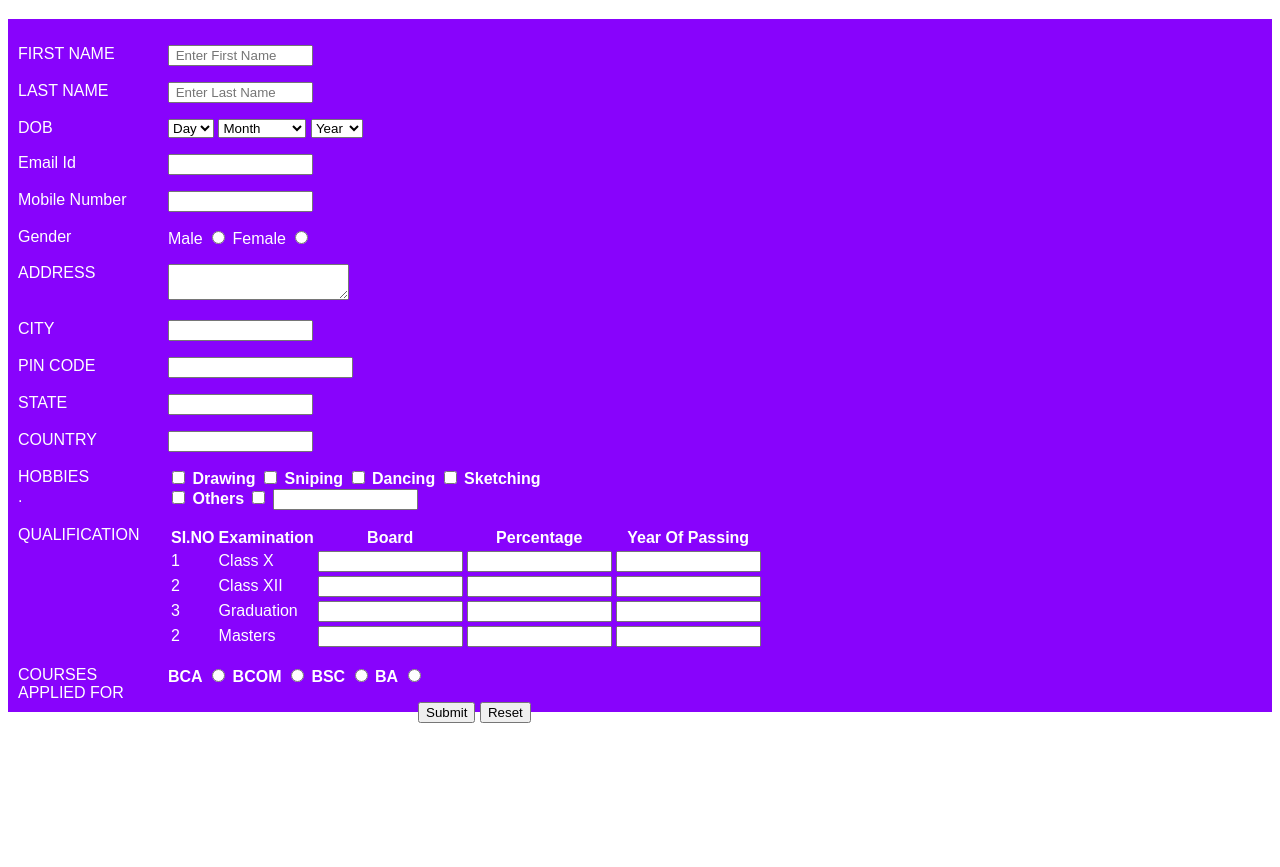
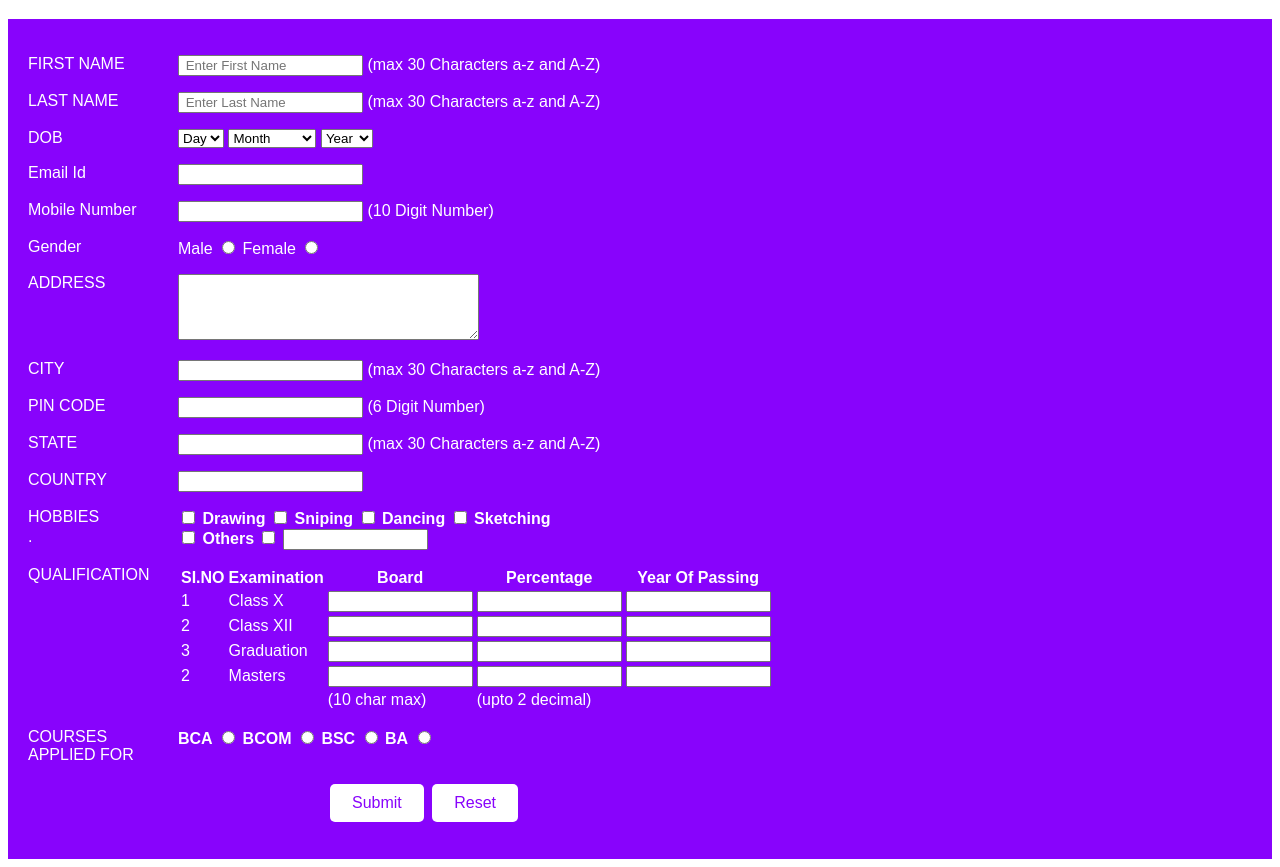
Before and after one commit to SameerShoukat/web_programming, a plain HTML site: page saylaniform.html in a window 1280 px wide. Shown: the part 87-954 px from the top of the page. Before the commit the page ends 810 px from the top, so only its background shows below. Drawn offline with Linux system fonts and the light colour scheme.

Commit message:
Update saylaniform.html

```diff
--- a/saylaniform.html
+++ b/saylaniform.html
@@ -6,7 +6,7 @@
     <title>Document</title>
     <style>
         html{
-            font-family: Arial;
+            font-family:sans-serif;
             scroll-behavior: smooth;
         }
         /*Head*/
@@ -20,20 +20,33 @@
         }
         /*Form*/
         form{
-            background-color: #8803fc;
-            padding: 10px;
+            padding: 20px;
             color: white;
-            height: auto;
+            background-color:#8803fc ;
+            height: 800px;
             }
-           label{
+        label{
             width:150px;
             display: inline-block;
             float: left;
             }
-            #btns{
-                float: left;
-                margin-left: 400px;
-
+        #btns{
+            float: left;
+            margin-left: 300px;
+            background-color:#8803fc ;
+            }
+            button{
+                background-color: white;
+                border: none;
+                color: #8803fc ;
+                padding: 10px 22px;
+                text-align: center;
+                text-decoration: none;
+                display: inline-block;
+                font-size: 16px;
+                margin: 4px 2px;
+                cursor: pointer;
+                border-radius: 5px;
             }
            </style>
 </head>
@@ -43,14 +56,16 @@
         <h1> STUDENT REGISTRATION FORM</h1>
     </Div>
     <form action="" method="POST">
-        <Div id="main">
+       <div id="main">
         <p>
             <label for="first-name">FIRST NAME</label>
-            <input type="text" maxlength="30" size="15" id="first-name" placeholder=" Enter First Name" required>
+            <input type="text" maxlength="30" size="20" id="first-name" placeholder=" Enter First Name" required>
+            (max 30 Characters a-z and A-Z)
         </p>
         <p>
             <label for="last-name">LAST NAME</label>
-            <input type="text" maxlength="30" size="15" id="last-name" placeholder=" Enter Last Name" required >
+            <input type="text" maxlength="30" size="20" id="last-name" placeholder=" Enter Last Name" required >
+            (max 30 Characters a-z and A-Z)
         </p>
 
         <p>
@@ -124,11 +139,12 @@
 
         <p>
             <label for="email-id">Email Id</label>
-            <input type="text" size="15" id="email-id" >
+            <input type="text" size="20" id="email-id" required>
         </p>
         <p>
             <label for="mobile-number">Mobile Number</label>
-            <input type="text" size="15" id="mobile-number" maxlength="10" >
+            <input type="text" maxlength="10" id="mobile-number" size="20" required oninput="this.value = this.value.replace(/[^0-9.]/g, '').replace(/(\..*)\./g, '$1');"/>
+            (10 Digit Number)
         </p>
         <p>
             <label for="gender">Gender</label>
@@ -139,41 +155,43 @@
 
         <p>
             <label for="address" class="lbl"> ADDRESS</label>
-            <textarea id="address"></textarea>
+            <textarea id="address" rows="4" cols="35" required></textarea>
         </p>
        <p>
            <label for="city"> CITY</label>
-           <input type="text" maxlength="30" size="15" id="city" required >
-
+           <input type="text" maxlength="30" size="20" id="city" required >
+           (max 30 Characters a-z and A-Z)
        </p>
        <p>
             <label for="pin-code"> PIN CODE</label>
-            <input type="number" maxlength="6" size="15" id="pin-code" required >
+            <input type="text" maxlength="2" size="20" required oninput="this.value = this.value.replace(/[^0-9.]/g, '').replace(/(\..*)\./g, '$1');" />
+            (6 Digit Number)
         </p>
         <p>
             <label for="state"> STATE</label>
-            <input type="text" maxlength="30" size="15" id="state" required >
+            <input type="text" maxlength="30" size="20" id="state" required >
+            (max 30 Characters a-z and A-Z)
         </p>
         <p>
             <label for="country"> COUNTRY</label>
-            <input type="text" maxlength="30" size="15" id="country" required >
+            <input type="text" maxlength="30" size="20" id="country" required >
         </p>
         <p >
             <label for="hobbies"> HOBBIES</label>
             <div id="hobbies">
-            <input type="checkbox" id="hobbies" name="hobbies1">
+            <input type="checkbox" id="hobbies" name="hobbies1" >
              <b> Drawing</b>
-            <input type="checkbox" id="hobbies" name="hobbies2">
+            <input type="checkbox" id="hobbies" name="hobbies2" >
             <b> Sniping </b>
-            <input type="checkbox" id="hobbies" name="hobbies3">
+            <input type="checkbox" id="hobbies" name="hobbies3" >
             <b>Dancing</b>
-            <input type="checkbox" id="hobbies" name="hobbies4">
+            <input type="checkbox" id="hobbies" name="hobbies4" >
             <b>Sketching</b><br>
             <label for="hobbies">.</label>
-            <input type="checkbox" id="hobbies" name="hobbies5" id="hobbies5">
+            <input type="checkbox" id="hobbies" name="hobbies5" id="hobbies5" >
             <b>Others</b>
-            <input type="checkbox" id="hobbies" name="hobbies5" id="hobbies6">
-            <input type="text" size="15" name="hobbies6">
+            <input type="checkbox" id="hobbies" name="hobbies5" id="hobbies6" >
+            <input type="text" size="15" name="hobbies6" >
         </div>
         </p>
         <p>
@@ -190,30 +208,38 @@
                 <td> 1</td>
                 <td> Class X</td>
                 <td> <input type="text" size="15" maxlength="10"></td>
-                <td> <input type="decimal" size="15" maxlength="2"></td>
+                <td>  <input type="text" maxlength="2" size="15" oninput="this.value = this.value.replace(/[^0-9.]/g, '').replace(/(\..*)\./g, '$1');" /></td>
                 <td> <input type="text" size="15"></td>
             </tr>
             <tr>
                 <td> 2</td>
                 <td> Class XII</td>
                 <td> <input type="text" size="15" maxlength="10"></td>
-                <td> <input type="decimal" size="15" maxlength="2"></td>
+                <td>  <input type="text" maxlength="2" size="15" oninput="this.value = this.value.replace(/[^0-9.]/g, '').replace(/(\..*)\./g, '$1');" /></td>
                 <td> <input type="text" size="15"></td>
             </tr>
             <tr>
                 <td> 3</td>
                 <td> Graduation</td>
                 <td> <input type="text" size="15" maxlength="10"></td>
-                <td> <input type="decimal" size="15" maxlength="2"></td>
+                <td>  <input type="text" maxlength="2" size="15" oninput="this.value = this.value.replace(/[^0-9.]/g, '').replace(/(\..*)\./g, '$1');" /></td>
                 <td> <input type="text" size="15"></td>
             </tr>
             <tr>
                 <td> 2</td>
                 <td> Masters</td>
                 <td> <input type="text" size="15" maxlength="10"></td>
-                <td> <input type="decimal" size="15" maxlength="2"></td>
+                <td>  <input type="text" maxlength="2" size="15" oninput="this.value = this.value.replace(/[^0-9.]/g, '').replace(/(\..*)\./g, '$1');" /></td>
                 <td> <input type="text" size="15"></td>
             </tr>
+            <tr>
+                <td> </td>
+                <td> </td>
+                <td>(10 char max)</td>
+                <td>(upto 2 decimal)</td>
+                <td> </td>
+            </tr>
+
         </table>
         </p>
         <p>
@@ -227,11 +253,12 @@
             <B>BA</B>
             <input type="radio" name="appiled-for">
         </p>
-        <div id="btns">
-            <button type="submit" id="submit"> Submit</button>
-            <button type="submit" id="reset"> Reset</button>
-        </div>
-    </Div>
+        <p id="btns">
+           <button type="submit" id="submit"> Submit</button>
+            <button type="reset" id="reset"> Reset</button>
+        </p>
+
+    </div>
     </form>
 </body>
 </html>
```
